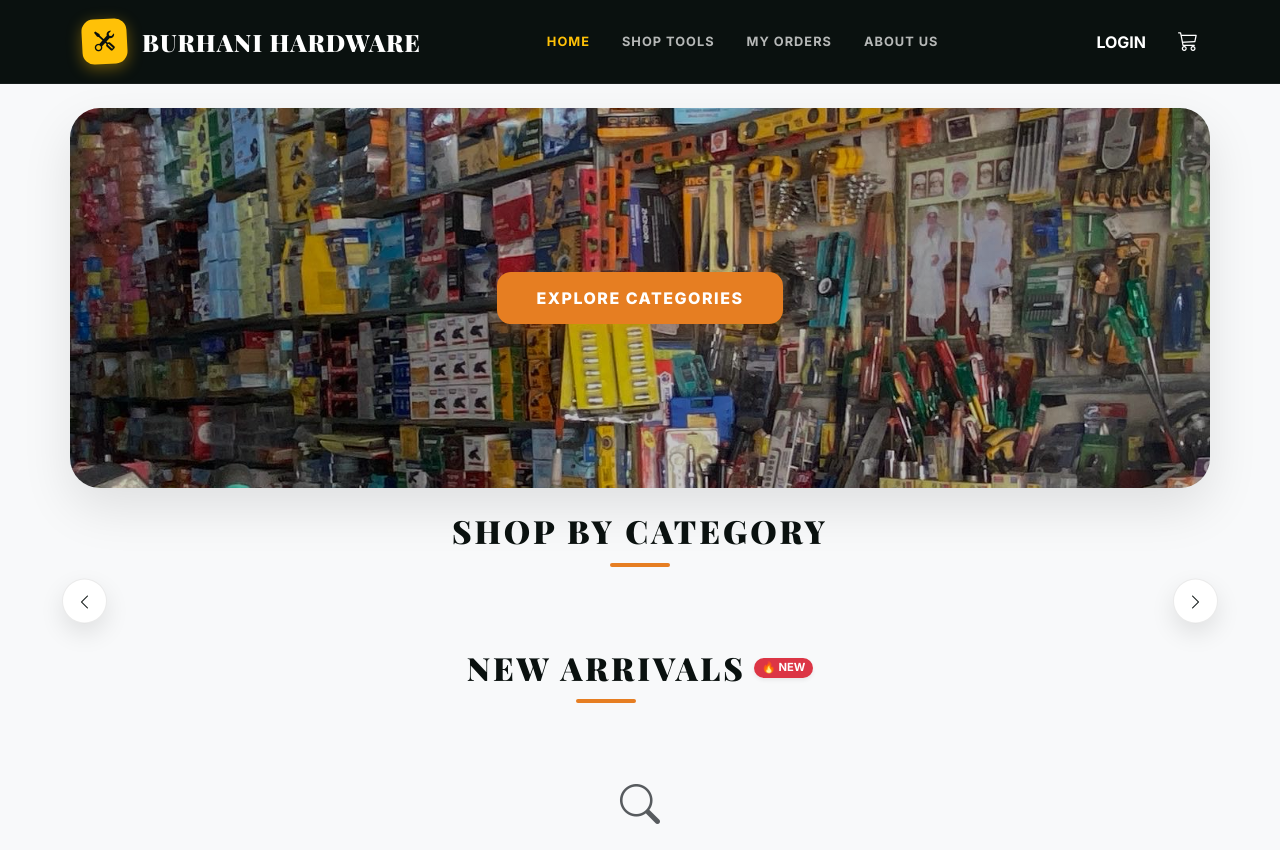
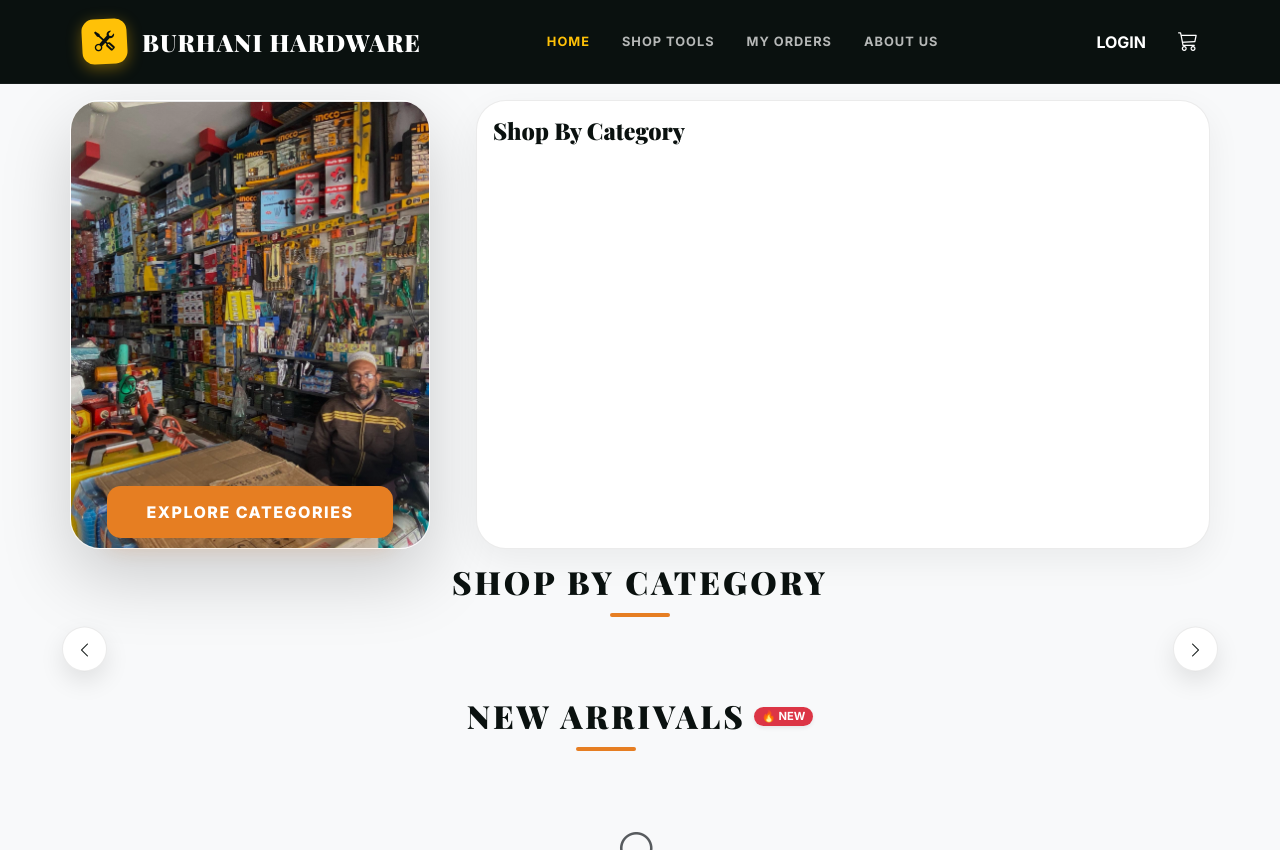
Before and after one commit to mustansir-mota-ghar-wala/BURHANI-Hardware-Machinery, a Django app: page / in a window 1280 px wide. Shown: the top 850 px of the page. Run offline with Django 5.2, Linux system fonts and the light colour scheme; data that the repository does not hold is empty.

Commit message:
improved UI for mobile

```diff
--- a/BURHANI/BurhaniApp/templates/home.html
+++ b/BURHANI/BurhaniApp/templates/home.html
@@ -119,25 +119,156 @@
         /* Hero Container */
         .hero-container {
             padding: 1.5rem 0 0;
+            display: grid;
+            grid-template-columns: minmax(290px, 390px) 1fr;
+            gap: 1rem;
+            align-items: stretch;
         }
 
         .hero-box {
             background:
-                linear-gradient(rgba(0, 0, 0, 0.22), rgba(0, 0, 0, 0.22)),
+                linear-gradient(rgba(0, 0, 0, 0.08), rgba(0, 0, 0, 0.18)),
                 url("{% static 'images/120534CD-5AF1-44FC-8322-939E9A693A33.JPG' %}");
-            background-size: cover;
-            background-position: center 38%;
+            background-size: contain;
+            background-position: center center;
             background-repeat: no-repeat;
-            height: 380px;
+            width: min(100%, 390px);
+            aspect-ratio: 1440 / 1795;
             border-radius: 30px;
+            border: 1px solid rgba(255, 255, 255, 0.9);
             display: flex;
-            align-items: center;
+            align-items: flex-end;
             justify-content: center;
             text-align: center;
-            padding: 0 2rem;
+            box-sizing: border-box;
+            padding: 0 2rem 1.5rem;
             color: white;
-            box-shadow: 0 20px 50px rgba(0, 0, 0, 0.1);
+            box-shadow: 0 28px 70px rgba(0, 0, 0, 0.18);
             animation: fadeIn 1s ease-out;
+        }
+
+        .hero-categories {
+            background: white;
+            border: 1px solid var(--gg-border);
+            border-radius: 30px;
+            padding: 1rem;
+            box-shadow: 0 12px 35px rgba(0, 0, 0, 0.06);
+            display: flex;
+            flex-direction: column;
+            min-height: 0;
+            height: 486px;
+            overflow: hidden;
+        }
+
+        .hero-categories h2 {
+            font-size: 1.45rem;
+            margin-bottom: 0.65rem;
+        }
+
+        .hero-category-grid {
+            display: grid;
+            grid-template-columns: repeat(2, minmax(0, 1fr));
+            gap: 0.75rem;
+            overflow-y: auto;
+            padding-right: 0.25rem;
+        }
+
+        .hero-category-card {
+            min-height: 120px;
+            border-radius: 18px;
+            overflow: hidden;
+            position: relative;
+            text-decoration: none;
+            color: white;
+            background: var(--gg-header);
+        }
+
+        .hero-category-card:hover {
+            color: white;
+        }
+
+        .hero-category-card img {
+            width: 100%;
+            height: 100%;
+            object-fit: cover;
+            position: absolute;
+            inset: 0;
+            opacity: 0.72;
+            transition: transform 0.4s ease;
+        }
+
+        .hero-category-card:hover img {
+            transform: scale(1.08);
+        }
+
+        .hero-category-card span {
+            position: absolute;
+            left: 1rem;
+            right: 1rem;
+            bottom: 0.85rem;
+            z-index: 1;
+            font-weight: 800;
+            text-transform: capitalize;
+            text-shadow: 0 2px 10px rgba(0, 0, 0, 0.55);
+        }
+
+        @media (min-width: 769px) {
+            .hero-container {
+                padding-top: 1rem;
+            }
+
+            .hero-box {
+                width: min(100%, 360px);
+            }
+
+            .hero-categories {
+                height: 449px;
+            }
+
+            #categories .section-title {
+                margin-top: 0.45rem;
+                margin-bottom: 0.25rem;
+            }
+
+            .cat-slider-container {
+                padding-top: 0.5rem;
+            }
+        }
+
+        @media (max-width: 768px) {
+            .hero-container {
+                display: block;
+                padding-top: 0.5rem !important;
+                padding-bottom: 0 !important;
+            }
+
+            .hero-box {
+                height: auto !important;
+                box-sizing: border-box;
+                width: min(84%, 320px);
+                margin: 0 auto;
+                background-position: center center !important;
+                border-radius: 22px;
+            }
+
+            .hero-categories {
+                display: none;
+            }
+
+            #categories {
+                padding-top: 0 !important;
+            }
+
+            #categories .section-title {
+                font-size: 1.15rem !important;
+                margin: 0.45rem 0 0.45rem !important;
+                padding-bottom: 0.5rem !important;
+                letter-spacing: 1.5px !important;
+            }
+
+            #categories .row {
+                --bs-gutter-y: 0.75rem;
+            }
         }
 
         @keyframes fadeIn {
@@ -329,6 +460,11 @@
             height: 4px;
             background: var(--gg-accent);
             border-radius: 2px;
+        }
+
+        #categories .section-title {
+            margin-top: 0.85rem;
+            margin-bottom: 0.35rem;
         }
 
         /* Product Cards */
@@ -589,6 +725,21 @@
                     <a href="#categories" class="btn-terracotta text-decoration-none">Explore Categories</a>
                 </div>
             </div>
+            <div class="hero-categories">
+                <h2 class="heading-font">Shop By Category</h2>
+                <div class="hero-category-grid">
+                    {% for category in categories %}
+                    <a href="{% url 'product' category.id %}" class="hero-category-card">
+                        {% if category.image %}
+                        <img src="{{ category.image.url }}" alt="{{ category.name }}">
+                        {% else %}
+                        <img src="{% static 'images/cat_hardware.png' %}" alt="Hardware">
+                        {% endif %}
+                        <span>{{ category.name }}</span>
+                    </a>
+                    {% endfor %}
+                </div>
+            </div>
         </div>
     {% else %}
     <div class="container py-4 mt-2">
```
